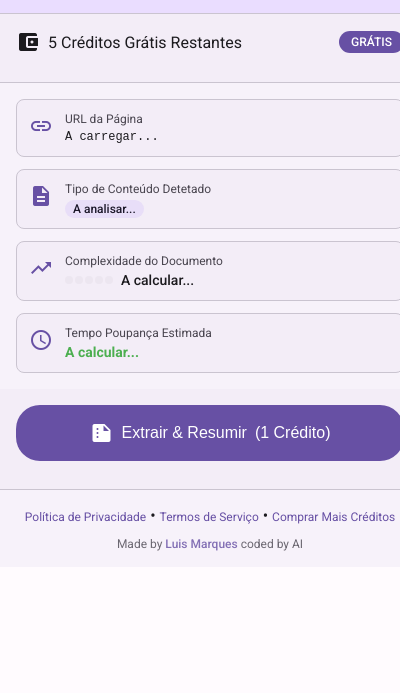
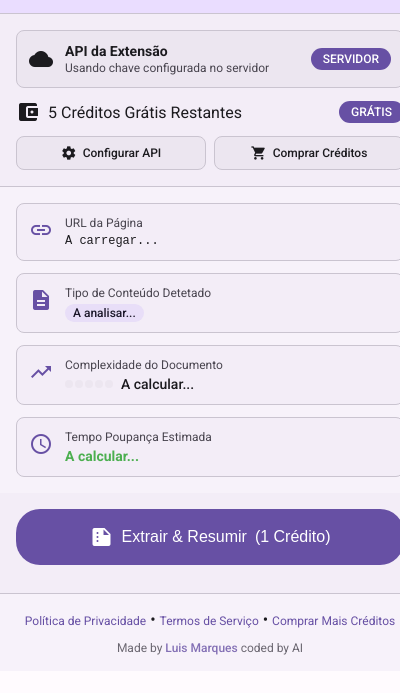
Before and after one commit to luismsmarques/tos-privacy-summarizer, a browser extension: page popup.html in a window 400 px wide. Shown: the part 59-752 px from the top of the page. Drawn offline with Linux system fonts and the light colour scheme.

Commit message:
feat: Improve API status differentiation in popup
- Add clear distinction between user's own Gemini API key vs extension's server API
- Add API status section with visual indicators (key icon for user API, cloud icon for server API)
- Update badges: 'SUA API' for user key, 'SERVIDOR' for extension API
- Add descriptive text explaining API source
- Hide credits section when using user's own API
- Add quick action buttons for API configuration and credit purchase
- Improve UI clarity and user experience

```diff
--- a/popup.html
+++ b/popup.html
@@ -240,6 +240,100 @@
         .credits-badge.premium {
             background: var(--md-sys-color-warning);
             color: var(--md-sys-color-on-surface);
+        }
+
+        /* API Status */
+        .api-status {
+            display: flex;
+            align-items: center;
+            justify-content: space-between;
+            margin-bottom: 12px;
+            padding: 12px;
+            background: var(--md-sys-color-surface-container-high);
+            border-radius: 8px;
+            border: 1px solid var(--md-sys-color-outline-variant);
+        }
+
+        .api-info {
+            display: flex;
+            align-items: center;
+            gap: 12px;
+        }
+
+        .api-details {
+            display: flex;
+            flex-direction: column;
+            gap: 2px;
+        }
+
+        .api-mode {
+            font-size: 14px;
+            font-weight: 600;
+            color: var(--md-sys-color-on-surface);
+        }
+
+        .api-description {
+            font-size: 12px;
+            color: var(--md-sys-color-on-surface-variant);
+        }
+
+        .api-badge {
+            background: var(--md-sys-color-primary);
+            color: var(--md-sys-color-on-primary);
+            padding: 4px 12px;
+            border-radius: 16px;
+            font-size: 12px;
+            font-weight: 500;
+        }
+
+        .api-badge.premium {
+            background: var(--md-sys-color-success);
+            color: var(--md-sys-color-on-primary);
+        }
+
+        .api-badge.own-api {
+            background: var(--md-sys-color-tertiary);
+            color: var(--md-sys-color-on-tertiary);
+        }
+
+        .api-badge.server-api {
+            background: var(--md-sys-color-secondary);
+            color: var(--md-sys-color-on-secondary);
+        }
+
+        /* Quick Actions */
+        .quick-actions {
+            display: flex;
+            gap: 8px;
+            margin-top: 12px;
+        }
+
+        .quick-action-link {
+            display: flex;
+            align-items: center;
+            gap: 6px;
+            padding: 8px 12px;
+            background: var(--md-sys-color-surface-container-high);
+            color: var(--md-sys-color-on-surface);
+            text-decoration: none;
+            border-radius: 8px;
+            font-size: 12px;
+            font-weight: 500;
+            transition: all 0.2s;
+            border: 1px solid var(--md-sys-color-outline-variant);
+            flex: 1;
+            justify-content: center;
+        }
+
+        .quick-action-link:hover {
+            background: var(--md-sys-color-primary-container);
+            color: var(--md-sys-color-on-primary-container);
+            transform: translateY(-1px);
+            box-shadow: 0 2px 8px rgba(0, 0, 0, 0.1);
+        }
+
+        .quick-action-link .material-icons {
+            font-size: 16px;
         }
 
         .security-status {
@@ -1028,12 +1122,37 @@
     <div class="main-container">
         <!-- Value Communication Zone -->
         <div class="value-zone">
-        <div class="credits-status">
+        <!-- API Status -->
+        <div class="api-status">
+            <div class="api-info">
+                <span class="material-icons" id="apiStatusIcon">cloud</span>
+                <div class="api-details">
+                    <span class="api-mode" id="apiModeText">API da Extensão</span>
+                    <span class="api-description" id="apiDescriptionText">Usando chave configurada no servidor</span>
+                </div>
+            </div>
+            <div class="api-badge" id="apiBadge">SERVIDOR</div>
+        </div>
+
+        <!-- Credits Status (Hidden when using own API) -->
+        <div class="credits-status" id="creditsStatus">
             <div class="credits-info">
                 <span class="material-icons">account_balance_wallet</span>
                 <span id="creditsText">5 Créditos Grátis Restantes</span>
             </div>
             <div class="credits-badge" id="creditsBadge">GRÁTIS</div>
+        </div>
+
+        <!-- Quick Actions -->
+        <div class="quick-actions">
+            <a href="#" class="quick-action-link" id="configureApiLink">
+                <span class="material-icons">settings</span>
+                <span>Configurar API</span>
+            </a>
+            <a href="#" class="quick-action-link" id="buyCreditsLink">
+                <span class="material-icons">shopping_cart</span>
+                <span>Comprar Créditos</span>
+            </a>
         </div>
 
         <!-- Risk Score Display (Hidden by default, shown after analysis) -->
--- a/popup.js
+++ b/popup.js
@@ -42,6 +42,13 @@ document.addEventListener('DOMContentLoaded', function() {
     const timeSaved = document.getElementById('timeSaved');
     const creditsText = document.getElementById('creditsText');
     const creditsBadge = document.getElementById('creditsBadge');
+
+    // API Status elements
+    const apiStatusIcon = document.getElementById('apiStatusIcon');
+    const apiModeText = document.getElementById('apiModeText');
+    const apiDescriptionText = document.getElementById('apiDescriptionText');
+    const apiBadge = document.getElementById('apiBadge');
+    const creditsStatus = document.getElementById('creditsStatus');
 
     // Estado da aplicação
     let isProcessing = false;
@@ -399,21 +406,23 @@ document.addEventListener('DOMContentLoaded', function() {
         });
     }
 
-    // Carregar créditos
+    // Carregar créditos e atualizar status da API
     async function loadCredits() {
         try {
             const result = await chrome.storage.local.get(['sharedCredits', 'apiKey']);
             const credits = result.sharedCredits || 5;
             const hasApiKey = !!result.apiKey;
 
+            // Atualizar status da API
+            updateApiStatus(hasApiKey, credits);
+
             if (hasApiKey) {
-                if (creditsText) creditsText.textContent = 'Conta Premium (Ilimitado)';
-                if (creditsBadge) {
-                    creditsBadge.textContent = 'PREMIUM';
-                    creditsBadge.classList.add('premium');
-                }
+                // Usando API própria - esconder seção de créditos
+                if (creditsStatus) creditsStatus.style.display = 'none';
                 if (actionButtonCost) actionButtonCost.textContent = '(Gratuito)';
             } else {
+                // Usando créditos grátis - mostrar seção de créditos
+                if (creditsStatus) creditsStatus.style.display = 'flex';
                 if (creditsText) creditsText.textContent = `${credits} Créditos Grátis Restantes`;
                 if (creditsBadge) {
                     creditsBadge.textContent = 'GRÁTIS';
@@ -429,6 +438,29 @@ document.addEventListener('DOMContentLoaded', function() {
             }
         } catch (error) {
             console.error('Erro ao carregar créditos:', error);
+        }
+    }
+
+    // Atualizar status da API
+    function updateApiStatus(hasApiKey, credits) {
+        if (hasApiKey) {
+            // Usando API própria do utilizador
+            if (apiStatusIcon) apiStatusIcon.textContent = 'key';
+            if (apiModeText) apiModeText.textContent = 'Sua Chave Gemini';
+            if (apiDescriptionText) apiDescriptionText.textContent = 'Usando sua chave API pessoal';
+            if (apiBadge) {
+                apiBadge.textContent = 'SUA API';
+                apiBadge.className = 'api-badge own-api';
+            }
+        } else {
+            // Usando API da extensão (Vercel)
+            if (apiStatusIcon) apiStatusIcon.textContent = 'cloud';
+            if (apiModeText) apiModeText.textContent = 'API da Extensão';
+            if (apiDescriptionText) apiDescriptionText.textContent = 'Usando chave configurada no servidor';
+            if (apiBadge) {
+                apiBadge.textContent = 'SERVIDOR';
+                apiBadge.className = 'api-badge server-api';
+            }
         }
     }
 
@@ -503,6 +535,15 @@ document.addEventListener('DOMContentLoaded', function() {
             useOwnApiModalBtn.addEventListener('click', () => {
                 chrome.runtime.openOptionsPage();
                 hideCreditsModal();
+            });
+        }
+
+        // Botão Configurar API na área de quick actions
+        const configureApiLink = document.getElementById('configureApiLink');
+        if (configureApiLink) {
+            configureApiLink.addEventListener('click', (e) => {
+                e.preventDefault();
+                chrome.runtime.openOptionsPage();
             });
         }
     }
```
